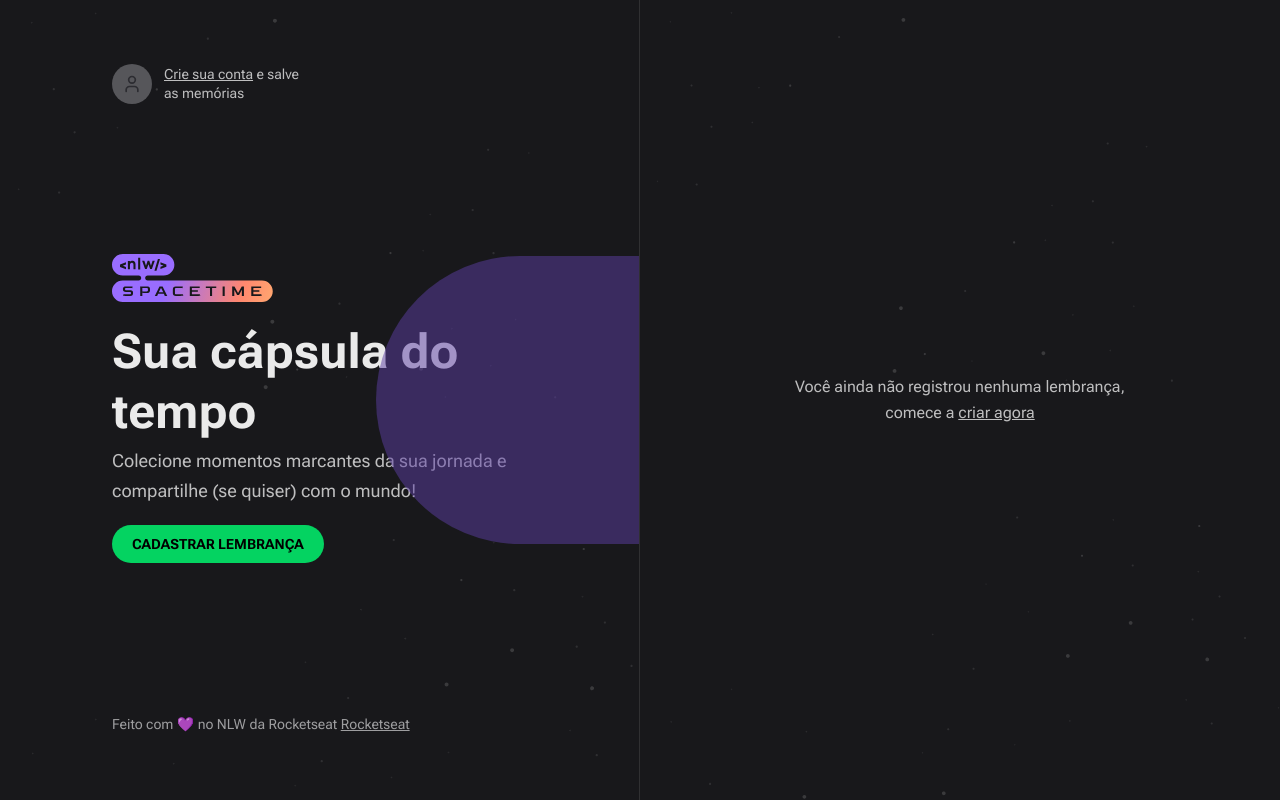
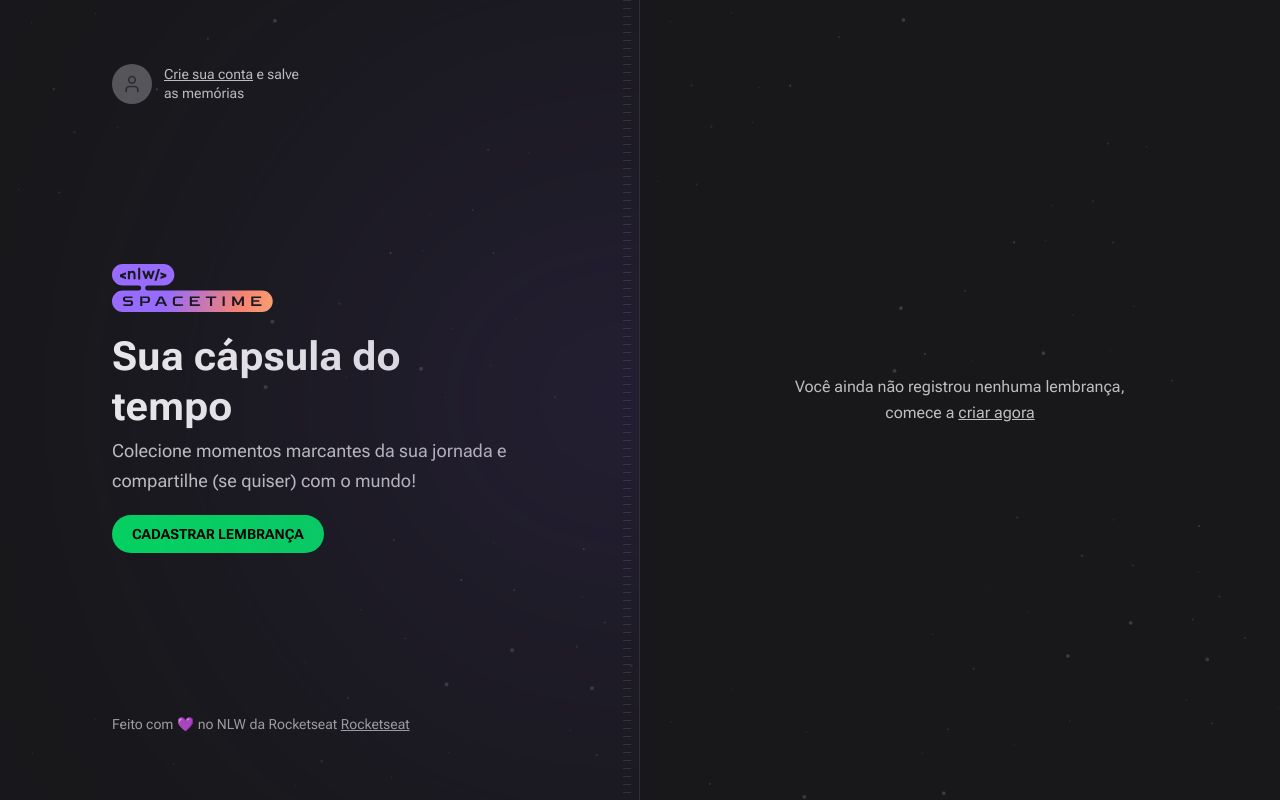
Before and after one commit to Gustaaz/nlw-spacetime, a Next.js app in the folder web/: page / in a window 1280 px wide. Built offline with nearby package versions, Linux system fonts and the light colour scheme; a web font is replaced by a local one.

Commit message:
web/ personalizando o tailwind

```diff
--- a/web/tailwind.config.js
+++ b/web/tailwind.config.js
@@ -49,6 +49,19 @@ module.exports = {
           900: '#025929',
         },
       },
+      blur: {
+        full: '194px',
+      },
+      backgroundImage: {
+        stripes:
+          'linear-gradient(to bottom, rgba(255,255,255,0.1),  rgba(255,255,255,0.1)12.5%, transparent 12.5%, transparent)',
+      },
+      fontSize: {
+        '5xl': '2.5rem',
+      },
+      backgroundSize: {
+        stripes: '100% 8px',
+      },
     },
   },
   plugins: [],
```
